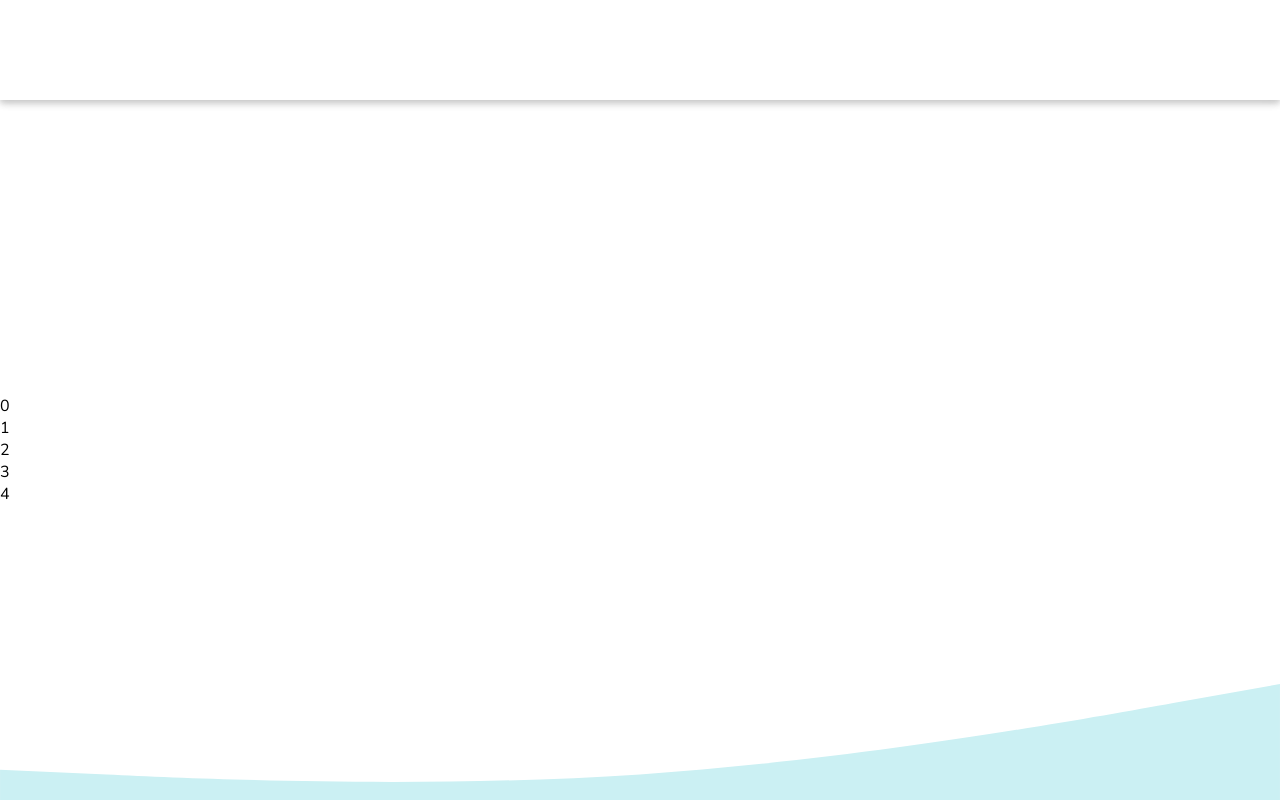
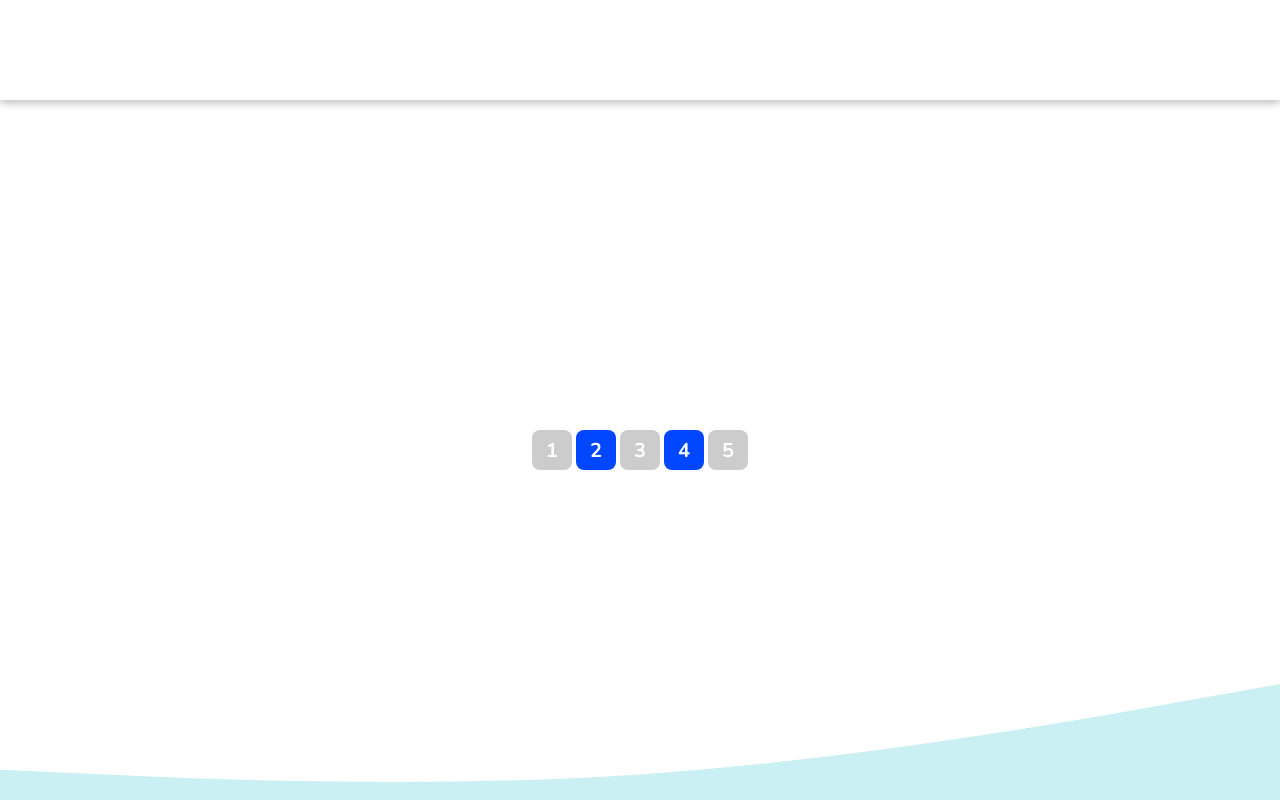
Before and after one commit to Rowan-Paul/HANAIM-DWA-Rekenlogboek, a React app in the folder rekenlogboek/client-side/: page /student/after-pre-test in a window 1280 px wide. Built offline with nearby package versions, Linux system fonts and the light colour scheme.

Commit message:
Fixed progressBar

```diff
--- a/rekenlogboek/client-side/package.json
+++ b/rekenlogboek/client-side/package.json
@@ -7,6 +7,7 @@
 		"@testing-library/jest-dom": "^5.11.4",
 		"@testing-library/react": "^11.1.0",
 		"@testing-library/user-event": "^12.1.10",
+		"classnames": "^2.2.6",
 		"dotenv": "^8.2.0",
 		"react": "^17.0.1",
 		"react-dom": "^17.0.1",
--- a/rekenlogboek/client-side/src/js/App.js
+++ b/rekenlogboek/client-side/src/js/App.js
@@ -50,7 +50,7 @@ function App() {
 							<Switch>
 								{/* <Route
 									exact
-									path="/student/after-pre-test"
+									path="/student/default"
 									component={Default}
 								/> */}
 								<Route
@@ -60,11 +60,11 @@ function App() {
 								/>
 								{/* <Route
 									exact
-									path="/student/after-pre-test"
+									path="/student/instructions"
 									component={Instructions} />
 								<Route
 									exact
-									path="/student/after-pre-test"
+									path="/student/evaluation"
 									component={Evaluation}
 								/> */}
 
--- a/rekenlogboek/client-side/src/js/student/components/ProgressBar.js
+++ b/rekenlogboek/client-side/src/js/student/components/ProgressBar.js
@@ -1,4 +1,7 @@
 import React from 'react'
+import classNames from 'classnames'
+
+import '../../../scss/student/components/ProgressBar.scss'
 
 export default function ProgressBar(props) {
 	const getItems = () => {
@@ -7,11 +10,13 @@ export default function ProgressBar(props) {
 			items.push(
 				<div
 					//the ?. syntax prevents errors when the binding is undefined
-					className={`square
-            ${props.done.includes(i) && 'done'}
-            ${props?.locked?.includes(i) && 'locked'}`}
+					className={classNames('square', {
+						done: props.done.includes(i),
+						locked: props?.locked?.includes(i)
+					})}
 				>
-					{i}
+					{/* start from 1 */}
+					{i + 1}
 				</div>
 			)
 		}
--- a/rekenlogboek/client-side/src/js/student/containers/AfterPreTest.js
+++ b/rekenlogboek/client-side/src/js/student/containers/AfterPreTest.js
@@ -6,7 +6,7 @@ import ProgressBar from '../components/ProgressBar'
 function AfterPreTest() {
 	return (
 		<div className="after-pre-test">
-			<ProgressBar itemCount={5} done={[0, 3]} />
+			<ProgressBar itemCount={5} done={[1, 3]} />
 			{/* <LearnGoal />
       <LearnGoalImage/>
       <Question/>
--- a/rekenlogboek/client-side/src/scss/student/components/ProgressBar.scss
+++ b/rekenlogboek/client-side/src/scss/student/components/ProgressBar.scss
@@ -6,10 +6,20 @@
 	align-items: center;
 
 	.square {
-		background-color: $gray;
-		margin-left: 5px;
-		margin-right: 5px;
-		border-radius: $border-radius;
+		background-color: $borderColor;
+		margin-left: 2px;
+		margin-right: 2px;
+		border-radius: 8px;
+		height: 40px;
+		width: 40px;
+		text-align: center;
+		display: flex;
+		flex-direction: column;
+		align-content: center;
+		justify-content: center;
+		font-weight: $bold;
+		font-size: $label-font-size;
+		color: #fff;
 
 		&.done {
 			background-color: $blue;
```
Also changed, not shown: 1 other file.
